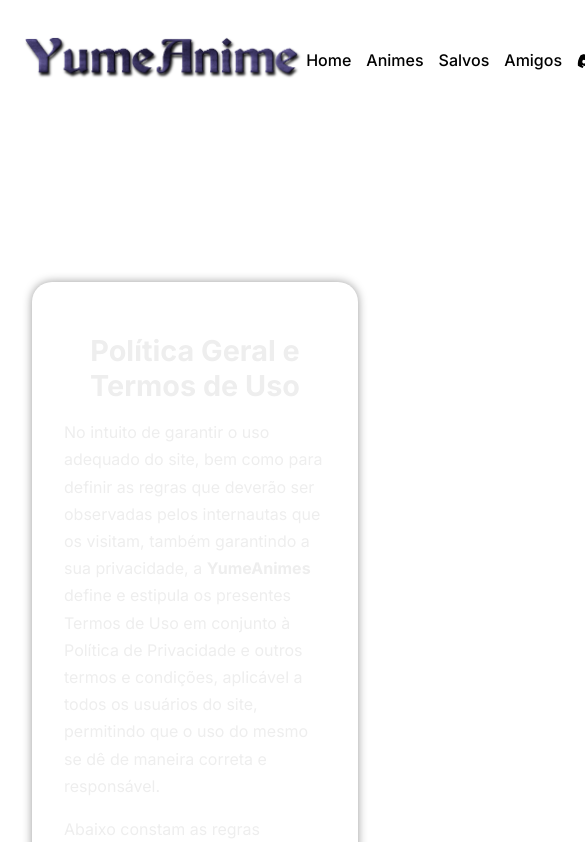
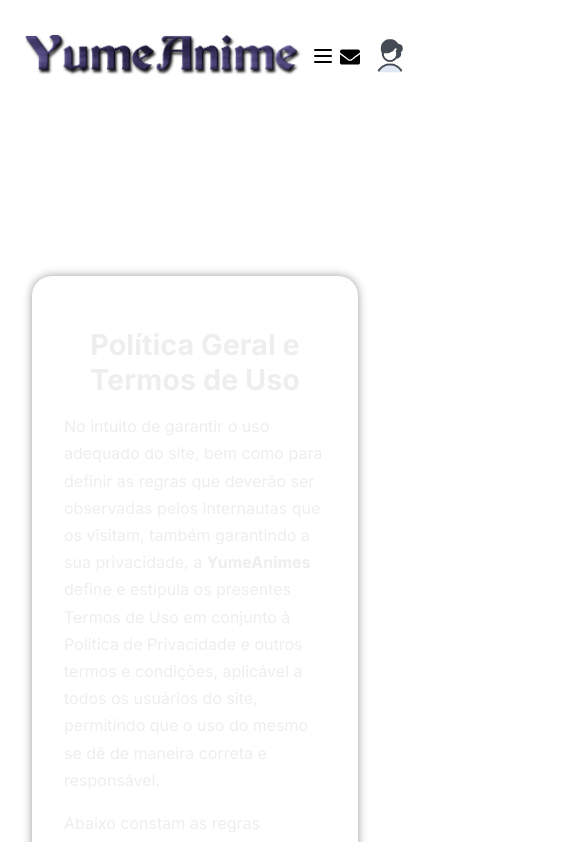
Before and after one commit to w3ssfs/YumeAnime, a React (Create React App) app: page /termos in a window 390 px wide. Shown: the top 842 px of the page, 585 px wide, since content can reach past the window. Built offline with nearby package versions, Linux system fonts and the light colour scheme.

Commit message:
Add mobile relative Header

```diff
--- a/package.json
+++ b/package.json
@@ -9,6 +9,7 @@
     "@testing-library/react": "^16.3.0",
     "@testing-library/user-event": "^13.5.0",
     "axios": "^1.8.4",
+    "lucide-react": "^0.501.0",
     "react": "^19.1.0",
     "react-dom": "^19.1.0",
     "react-icons": "^5.5.0",
--- a/src/components/Header/Header.css
+++ b/src/components/Header/Header.css
@@ -105,3 +105,53 @@
   font-size: 20px;
   transform: translateY(1px);
 }
+.menu-toggle {
+  display: none;
+}
+@media (max-width: 768px) {
+  .menu-toggle {
+    display: block;
+    cursor: pointer;
+    font-size: 1.8rem;
+    color: var(--typography-100);
+  }
+
+  .main-header {
+    flex-direction: row;
+    justify-content: space-between;
+    height: auto;
+    padding: 10px 20px;
+  }
+
+  .center-section {
+    position: absolute;
+    top: 80px;
+    left: 0;
+    right: 0;
+    flex-direction: column;
+    background-color: var(--background-100);
+    gap: 20px;
+    padding: 20px;
+    display: none;
+    z-index: 10;
+    text-align: center;
+  }
+
+  .center-section.active {
+    display: flex;
+  }
+
+  .right-section {
+    gap: 10px;
+  }
+
+  .search-box {
+    display: none;
+  }
+
+  .menu-icon {
+    display: flex;
+    align-items: center;
+    justify-content: center;
+  }
+}
--- a/src/components/Header/Header.jsx
+++ b/src/components/Header/Header.jsx
@@ -1,13 +1,16 @@
-import React from "react";
+import React, { useState } from "react";
 import "./Header.css";
 import { NavLink } from "react-router-dom";
 import userImage from "../../assets/user.png";
 import logoImage from "../../assets/logoYume.png";
-import { FaDiscord } from "react-icons/fa";
-
-import { FaSearch, FaEnvelope } from "react-icons/fa";
+import { FaDiscord, FaSearch, FaEnvelope } from "react-icons/fa";
+import { Menu, X } from "lucide-react";
 
 function Header() {
+  const [menuOpen, setMenuOpen] = useState(false);
+
+  const toggleMenu = () => setMenuOpen((prev) => !prev);
+
   return (
     <header className="main-header">
       <div className="left-section">
@@ -16,7 +19,12 @@ function Header() {
         </NavLink>
       </div>
 
-      <nav className="center-section">
+      {/* BOTÃO DO MENU - SÓ APARECE NO MOBILE */}
+      <div className="menu-toggle" onClick={toggleMenu}>
+        {menuOpen ? <X /> : <Menu />}
+      </div>
+
+      <nav className={`center-section ${menuOpen ? "active" : ""}`}>
         <NavLink to="/" className={({ isActive }) => (isActive ? "ativo" : "")}>
           Home
         </NavLink>
@@ -47,7 +55,6 @@ function Header() {
           <FaDiscord className="icon" />
           <span>Discord</span>
         </a>
-
         <NavLink
           to="/contato"
           className={({ isActive }) => (isActive ? "ativo" : "")}
```
Also changed, not shown: 1 other file (tests, documents, lock files or other folders).
